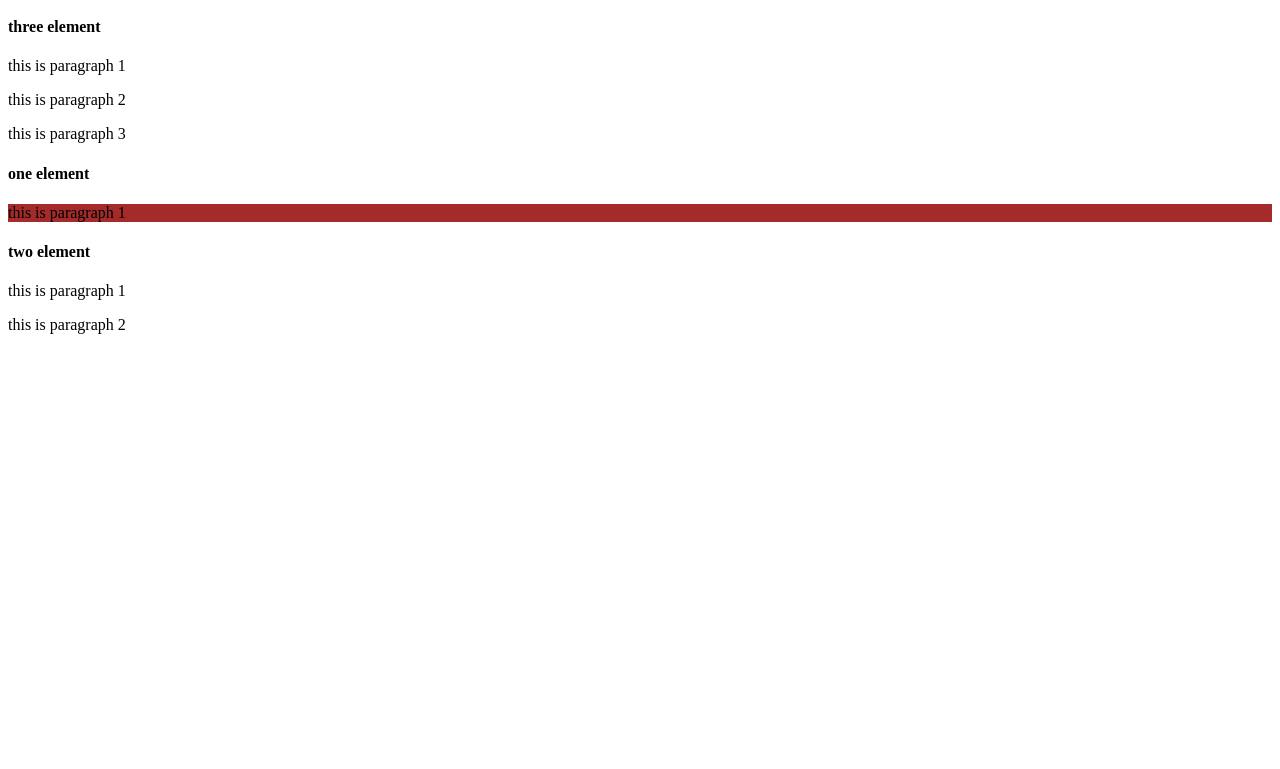
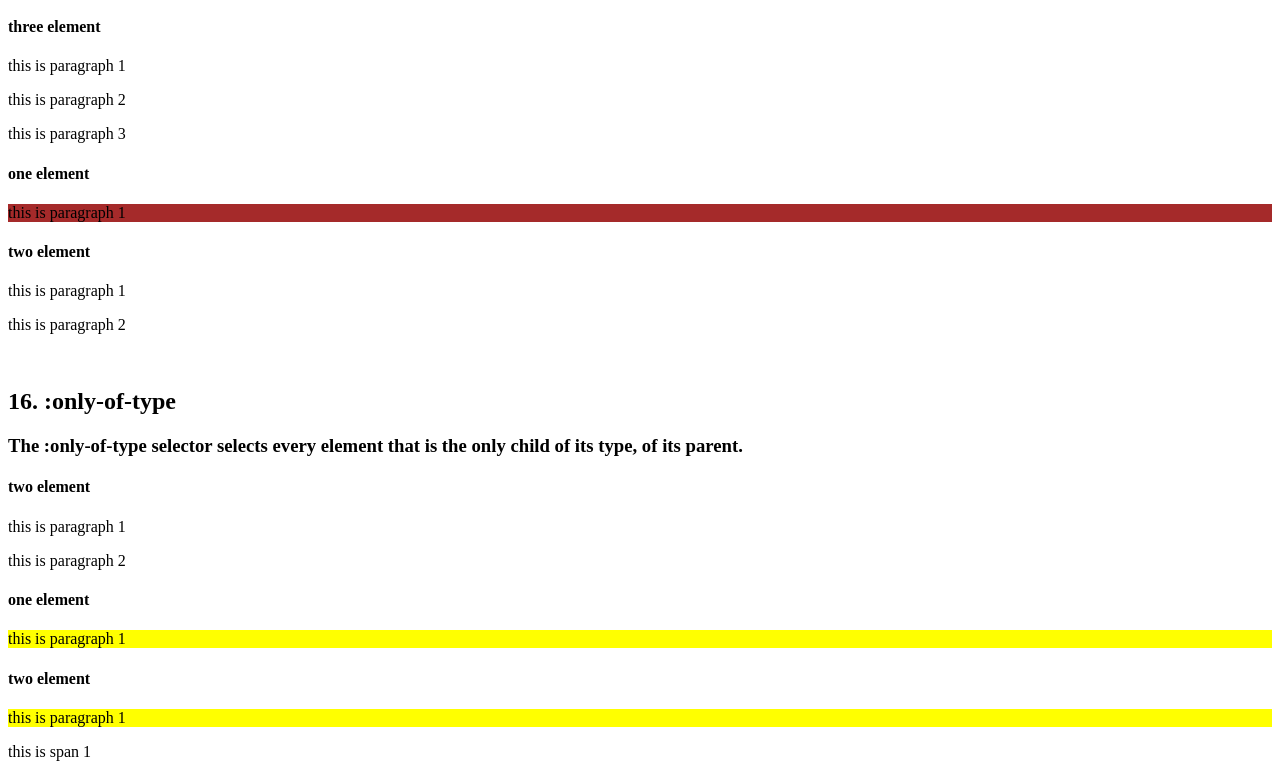
Before and after one commit to konregon/Jquery_ALL, a plain HTML site: page index.html in a window 1280 px wide. Shown: the part 3621-4390 px from the top of the page. Before the commit the page ends 3971 px from the top, so only its background shows below. Drawn offline with nearby package versions, Linux system fonts and the light colour scheme.

Commit message:
:only-of-type

```diff
--- a/index.html
+++ b/index.html
@@ -167,6 +167,24 @@
         <p>this is paragraph 1 </p>
         <p>this is paragraph 2 </p>
     </div>
+    <br>
+
+    <h2>16. :only-of-type</h2>
+    <h3>The :only-of-type selector selects every element that is the only child of its type, of its parent.</h3>
+    <h4>two element</h4>
+    <div class="onlyOfType_selector1">
+        <p>this is paragraph 1 </p>
+        <p>this is paragraph 2 </p>
+    </div>
+    <h4>one element</h4>
+    <div class="onlyOfType_selector2">
+        <p>this is paragraph 1 </p>
+    </div>
+    <h4>two element</h4>
+    <div class="onlyOfType_selector3">
+        <p>this is paragraph 1 </p>
+        <span>this is span 1</span>
+    </div>
 
 
 
--- a/selector.js
+++ b/selector.js
@@ -97,3 +97,16 @@ $(document).ready(function(){
 $(document).ready(function(){
     $(".onlyChild_selector3 > p:only-child").css("background", "brown");
 });
+
+
+
+// 16. :only-of-type
+$(document).ready(function(){
+    $(".onlyOfType_selector1 > p:only-of-type").css("background", "yellow");
+});
+$(document).ready(function(){
+    $(".onlyOfType_selector2 > p:only-of-type").css("background", "yellow");
+});
+$(document).ready(function(){
+    $(".onlyOfType_selector3 > p:only-of-type").css("background", "yellow");
+});
```
